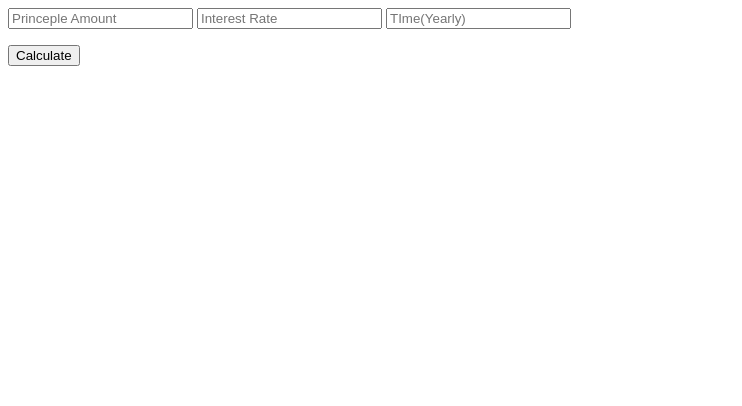
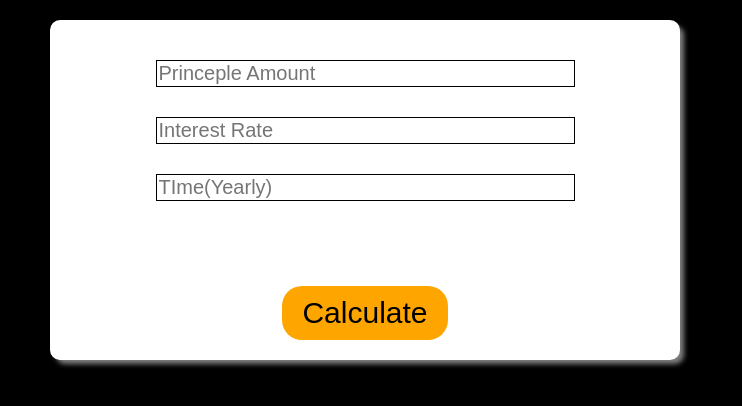
Before and after one commit to aniketkale01/calculator20, a plain HTML site: page index.html in a window 1280 px wide. Shown: the whole page, without its empty margins (0-742 px from the left). Drawn offline with Linux system fonts and the light colour scheme.

Commit message:
add style

```diff
--- a/index.html
+++ b/index.html
@@ -4,7 +4,46 @@
     <meta charset="UTF-8">
     <meta name="viewport" content="width=device-width, initial-scale=1.0">
     <title>Document</title>
+    <style>
 
+        body{
+            background-color:black;
+            text-align: center;
+            margin: 20px 50px;
+        }
+
+        .container-box{
+            width: 50%;
+            box-shadow: 5px 5px 5px -1px grey;
+            background-color: white;
+            padding: 10px 20px;
+            border-radius: 10px;
+
+        }
+        .inputs{
+            display: block;
+            width: 70%;
+            margin: 30px auto;
+            font-size: 20px;
+            border: 1px solid black;
+        }
+        .ans{
+            text-align: center;
+            font-weight: bold;
+            font-size: 25px;
+            padding: 10px;
+        }
+        .btn{
+            margin: 10px 200px;
+            background-color: orange;
+            color: #000;
+            padding: 10px 20px;
+            font-size: 30px;
+            border: none;
+            border-radius: 20px;
+            cursor: pointer;
+        }
+</style>
 </head>
 <body>
 
```
